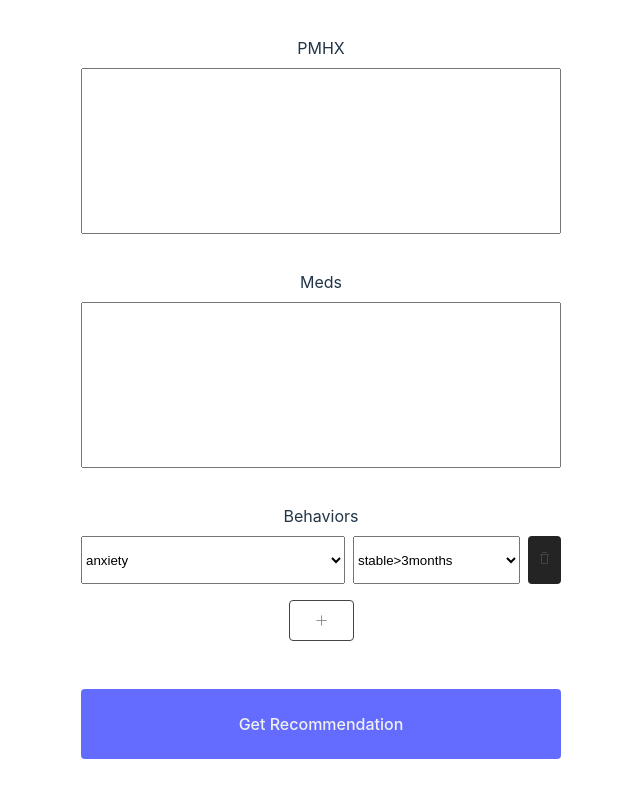
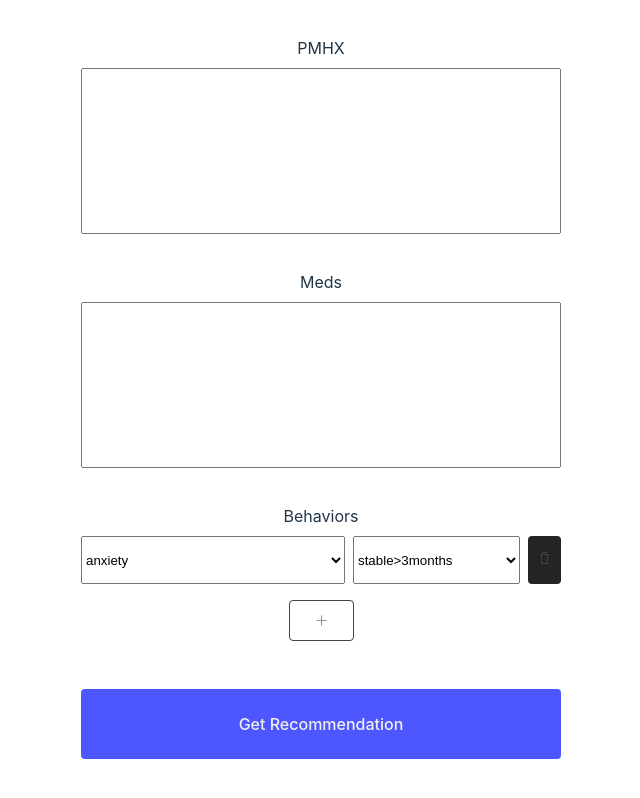
Before and after one commit to desertglacier/aua-physician-tool, a React (Vite) app: page / in a window 1280 px wide. Shown: the top 798 px of the page, without its empty margins (319-959 px from the left). Built offline with nearby package versions, Linux system fonts and the light colour scheme.

Commit message:
Test codespaces pr (#1)

```diff
--- a/src/App.css
+++ b/src/App.css
@@ -57,9 +57,13 @@ select {
 }
 
 .PrimaryCta {
-  background-color: #646cff;
+  background-color: #4d56ff;
   color: #f0f0f0;
   padding: 24px;
+
+  &:active {
+    background-color: #636bfc;
+  }
 }
 
 .SecondaryCta {
```
